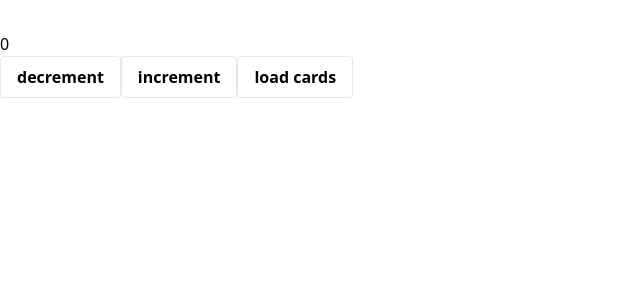
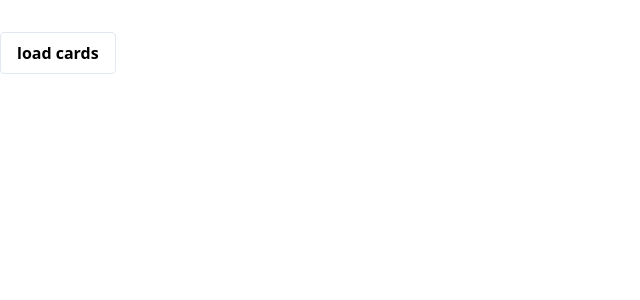
Before and after one commit to reergymerej/friendly-octo-fortnight, a React (Create React App) app: page / in a window 1280 px wide. Shown: the top 300 px of the page, without its empty margins (0-640 px from the left). Built offline with nearby package versions, Linux system fonts and the light colour scheme.

Commit message:
Remove inc/dec logic

```diff
--- a/src/actions.js
+++ b/src/actions.js
@@ -1,14 +1,7 @@
-export const INCREMENT = 'INCREMENT'
-export const DECREMENT = 'DECREMENT'
 export const FLASH_CARDS_REQUESTED = 'FLASH_CARDS_REQUESTED'
 export const FLASH_CARDS_RECEIVED = 'FLASH_CARDS_RECEIVED'
 export const FLASH_CARDS_REQUEST_FAILURE = 'FLASH_CARDS_REQUEST_FAILURE'
 
-export const increment = () => ({ type: INCREMENT })
-export const decrement = () => ({ type: DECREMENT })
 export const flashCardsRequest = () => ({ type: FLASH_CARDS_REQUESTED })
-export const flashCardsReceived = (cards) => ({
-  type: FLASH_CARDS_RECEIVED,
-  cards,
-})
+export const flashCardsReceived = (cards) => ({ type: FLASH_CARDS_RECEIVED, cards })
 export const flashCardsRequestFailure = () => ({ type: FLASH_CARDS_REQUEST_FAILURE })
--- a/src/components/App.js
+++ b/src/components/App.js
@@ -1,6 +1,6 @@
 import React, { Component } from 'react';
 import { connect } from 'react-redux'
-import { increment, decrement, flashCardsRequest } from '../actions'
+import { flashCardsRequest } from '../actions'
 import Button from './Button'
 import Error from './Error'
 
@@ -8,9 +8,6 @@ class App extends Component {
   render() {
     return (
       <div className="container mx-auto my-8">
-        <div>{this.props.count}</div>
-        <Button onClick={this.props.decrement}>decrement</Button>
-        <Button onClick={this.props.increment}>increment</Button>
         <Button
           onClick={this.props.flashCardsRequest}
           disabled={this.props.loadingFlashCards}
@@ -22,14 +19,11 @@ class App extends Component {
 }
 
 const mapStateToProps = (state) => ({
-  count: state.count,
   loadingFlashCards: state.loadingFlashCards,
   flashCardLoadError: state.flashCardLoadError,
 })
 
 const mapDispatchToProps = {
-  increment,
-  decrement,
   flashCardsRequest,
 }
 
--- a/src/reducers.js
+++ b/src/reducers.js
@@ -1,27 +1,15 @@
 import {
-  INCREMENT,
-  DECREMENT,
   FLASH_CARDS_REQUESTED,
   FLASH_CARDS_RECEIVED,
   FLASH_CARDS_REQUEST_FAILURE,
 } from './actions'
 
 const initialState = {
-  count: 0,
+  cards: [],
 }
 
 export default (state = initialState, action) => {
   switch (action.type) {
-    case INCREMENT:
-      return {
-        ...state,
-        count: state.count + 1,
-      }
-    case DECREMENT:
-      return {
-        ...state,
-        count: state.count - 1,
-      }
     case FLASH_CARDS_REQUESTED:
       return {
         ...state,
--- a/src/sagas.js
+++ b/src/sagas.js
@@ -1,23 +1,11 @@
-import { takeEvery, delay, all, call, put } from 'redux-saga/effects'
+import { takeEvery, all, call, put } from 'redux-saga/effects'
 import * as API from './api'
 
 import {
-  INCREMENT,
-  DECREMENT,
   FLASH_CARDS_REQUESTED,
   flashCardsReceived,
   flashCardsRequestFailure,
 } from './actions'
-
-function* increment() {
-  yield delay(1000)
-  console.log('incrementalicious')
-}
-
-function* decrement() {
-  yield delay(1333)
-  console.log('so decrementy')
-}
 
 function* flashCardSaga() {
   try {
@@ -34,8 +22,6 @@ function* watchFlashCards() {
 
 export default function* rootSaga() {
   yield all([
-    takeEvery(INCREMENT, increment),
-    takeEvery(DECREMENT, decrement),
     watchFlashCards(),
   ])
 }
```
